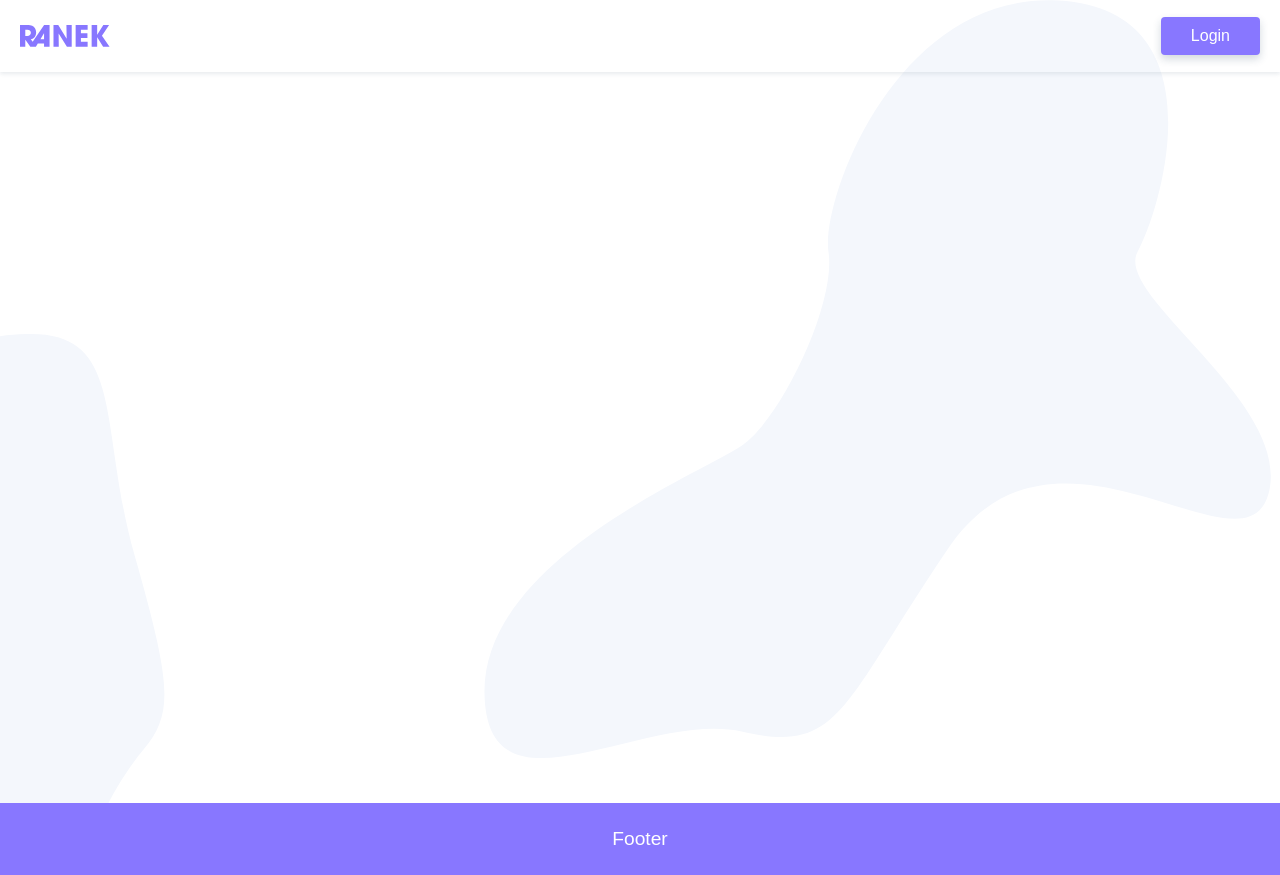
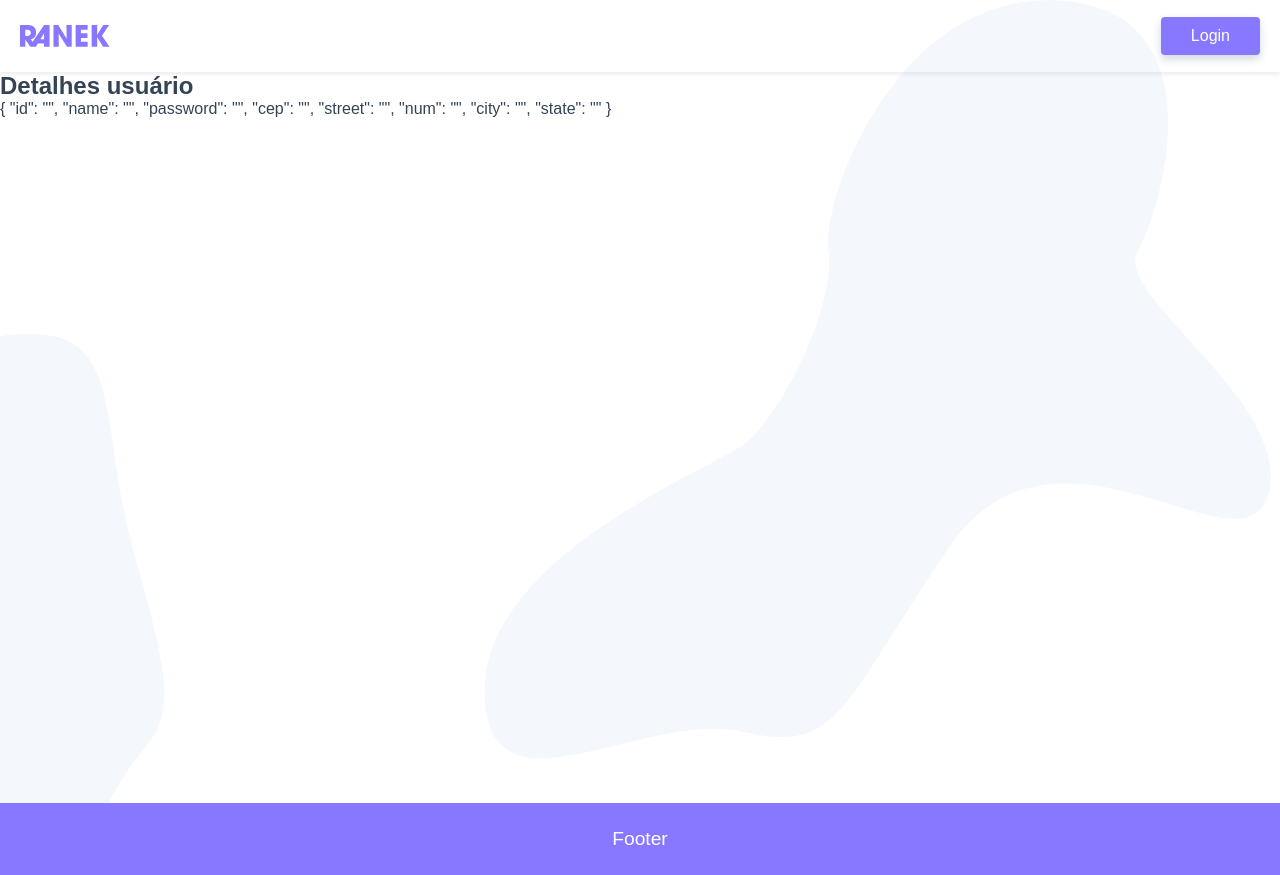
Before and after one commit to keidsondesigner/vue3, a Vue app: page /usuario in a window 1280 px wide. Before the commit this address had no page. Built offline with nearby package versions, Linux system fonts and the light colour scheme.

Commit message:
feat: :sparkles: Exibindo nome de usuário logado

```diff
--- a/src/router/index.js
+++ b/src/router/index.js
@@ -2,6 +2,7 @@ import { createRouter, createWebHistory } from 'vue-router';
 import HomeView from '../views/HomeView.vue';
 import LoginView from '../views/LoginView.vue';
 import ProdutoDetalhesView from '../views/ProdutoDetalhesView.vue';
+import UsuarioView from '../views/usuario/UsuarioView.vue';
 
 const routes = [
   {
@@ -20,6 +21,11 @@ const routes = [
     name: 'login',
     component: LoginView,
   },
+  {
+    path: '/usuario',
+    name: 'usuario',
+    component: UsuarioView,
+  },
 ];
 
 const router = createRouter({
--- a/src/views/LoginView.vue
+++ b/src/views/LoginView.vue
@@ -38,6 +38,8 @@ export default {
   methods: {
     logar() {
       this.$store.dispatch('getUsuario', this.login.email);
+      // ao efetuar login, o User será enviado para página de usuario;
+      this.$router.push('/usuario');
     },
   },
 };
--- /dev/null
+++ b/src/views/usuario/UsuarioView.vue
@@ -0,0 +1,16 @@
+<template>
+  <section >
+    <h1>Detalhes usuário</h1>
+    <p>{{ $store.state.usuario }}</p>
+  </section>
+</template>
+
+<script>
+export default {
+  name: 'UsuarioView',
+  components: {},
+};
+</script>
+
+<style lang="scss" scoped>
+</style>
```
